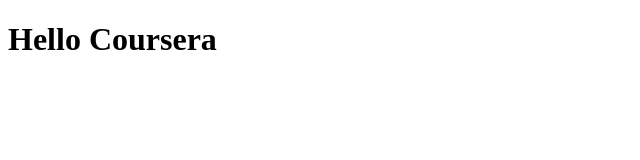
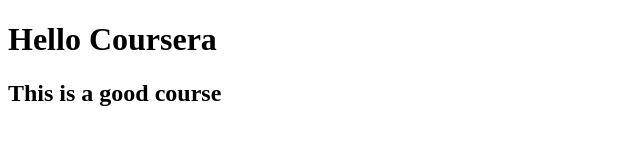
Before and after one commit to kshilke/coursera-test, a plain HTML site: page site/index.html in a window 1280 px wide. Shown: the whole page, without its empty margins (0-640 px from the left). Drawn offline with Linux system fonts and the light colour scheme.

Commit message:
lil addition to the existing page

```diff
--- a/site/index.html
+++ b/site/index.html
@@ -7,5 +7,6 @@
 </head>
 <body>
 	<h1>Hello Coursera</h1>
+	<h2>This is a good course </h2>
 </body>
 </html>
```
